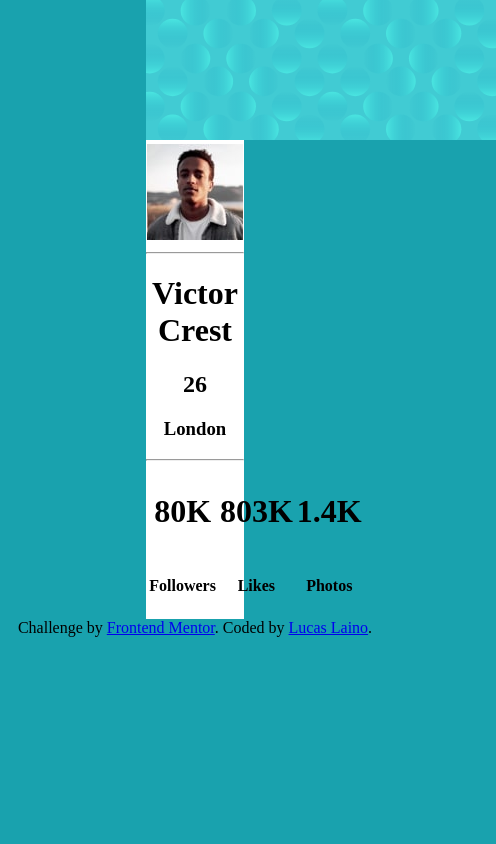
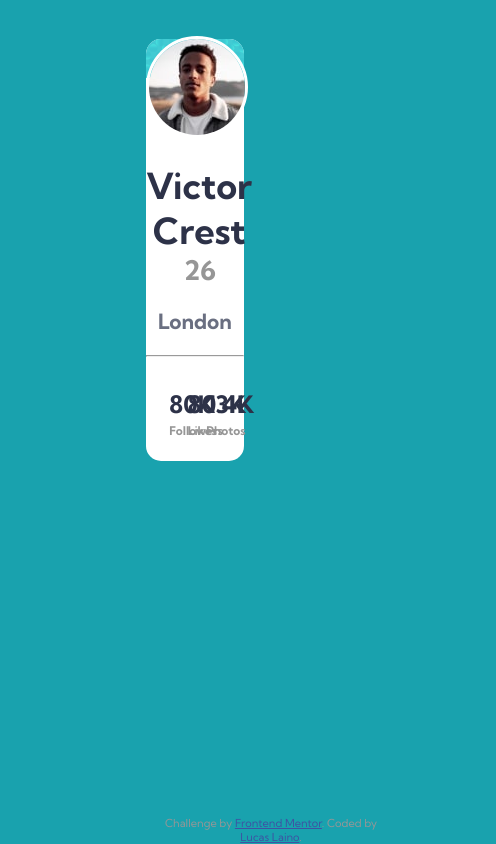
Before and after one commit to l-laino/profileCardChallenge, a plain HTML site: page index.html in a window 390 px wide. Shown: the whole page, 496 px wide, since content can reach past the window. Drawn offline with Linux system fonts and the light colour scheme.

Commit message:
actual css folder
desktop version almost done. No mobile portability

```diff
--- a/css/styles.css
+++ b/css/styles.css
@@ -1,21 +1,89 @@
-body{
-  background-color: hsl(185, 75%, 39%);
+body {
   margin: 0;
+  position: relative;
   text-align: center;
+  background-color: #19A2AE;
+  color: #969696;
+  font-size: 18px;
+  font-family: 'Kumbh Sans', sans-serif;
 }
-.card-box{
+
+hr{
+  color: #969696;
+}
+
+h1, h2, h4 {
+  display: inline-block;
+  margin: 0;
+}
+
+h1 {
+  color: #2D3248;
+}
+
+h2 {
+  margin-left: 10px;
+}
+
+h3 {
+  color: #6A6F81;
+}
+
+.card-box {
   width: 25%;
-  margin: 0 auto;
+  position: relative;
+  margin: 10% auto 0;
   background-color: white;
+  border-radius: 15px;
+}
+
+#card-pattern {
+  width: 100%;
+  border-radius: 15px 15px 0 0;
+}
+
+#card-profile {
+  border-radius: 50%;
   position: relative;
+  bottom: 47px;
+  border: solid white 3px;
+  margin-bottom: -47px;
 }
-.pattern-card{
-width: 100%;
+
+.no-need {
+  visibility: hidden;
+}
+
+.media-info {
+  margin: 0;
+  padding: 20px;
+  table-layout: fixed;
+  width: 100%;
+  font-size: 12px;
+}
+
+.top-pattern{
+  position: fixed;
+  top: -85%;
+  left: -25%;
+}
+
+.bottom-pattern{
   display: block;
+  position: fixed;
+  right: -20%;
+  bottom: -85%;
+  z-index: -1;
 }
-.image-card{
+
+.attribution {
+  font-size: 11px;
+  bottom: 0%;
+  position: fixed;
   display: block;
-  border: solid white 5px;
-  border-radius: 50%;
-  margin: 0 auto;
+  left: 39%;
 }
+
+.attribution a {
+  color: #3E52A3;
+}
```
